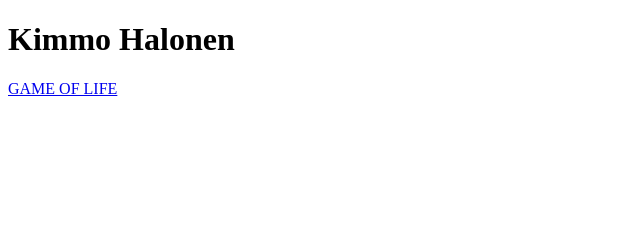
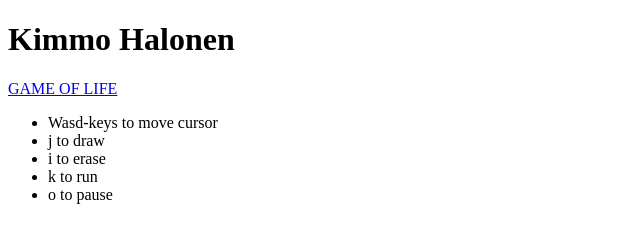
Before and after one commit to HalonenK/HalonenK.github.io, a plain HTML site: page index.html in a window 1280 px wide. Shown: the whole page, without its empty margins (0-640 px from the left). Drawn offline with Linux system fonts and the light colour scheme.

Commit message:
Update index.html

```diff
--- a/index.html
+++ b/index.html
@@ -7,6 +7,13 @@
 <body>
     <h1>Kimmo Halonen</h1>
     <a href="/life.html">GAME OF LIFE</a>
+    <ul>
+        <li>Wasd-keys to move cursor</li>
+        <li>j to draw</li>
+        <li>i to erase</li>
+        <li>k to run</li>
+        <li>o to pause</li>
+    </ul>
 </body>
 
 </html>
```
